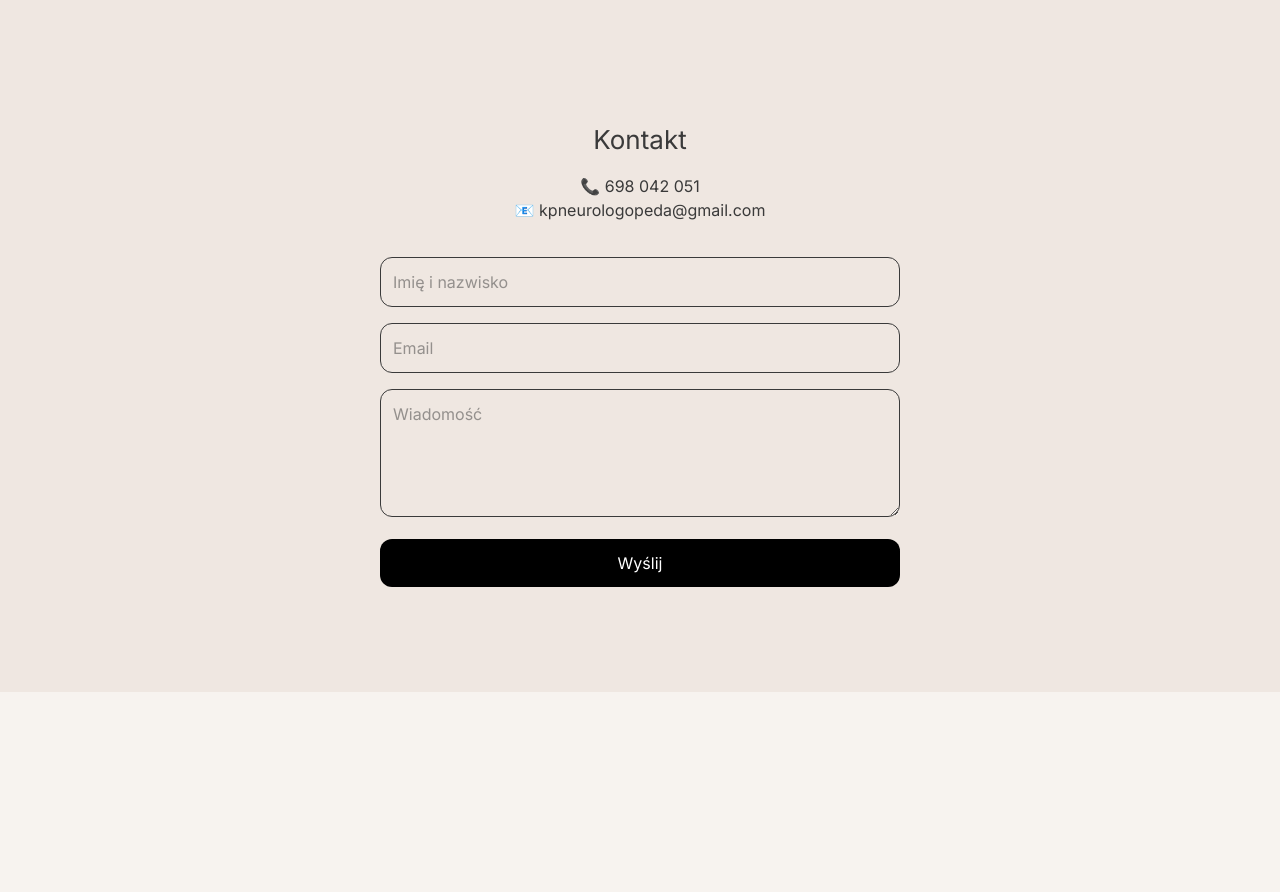
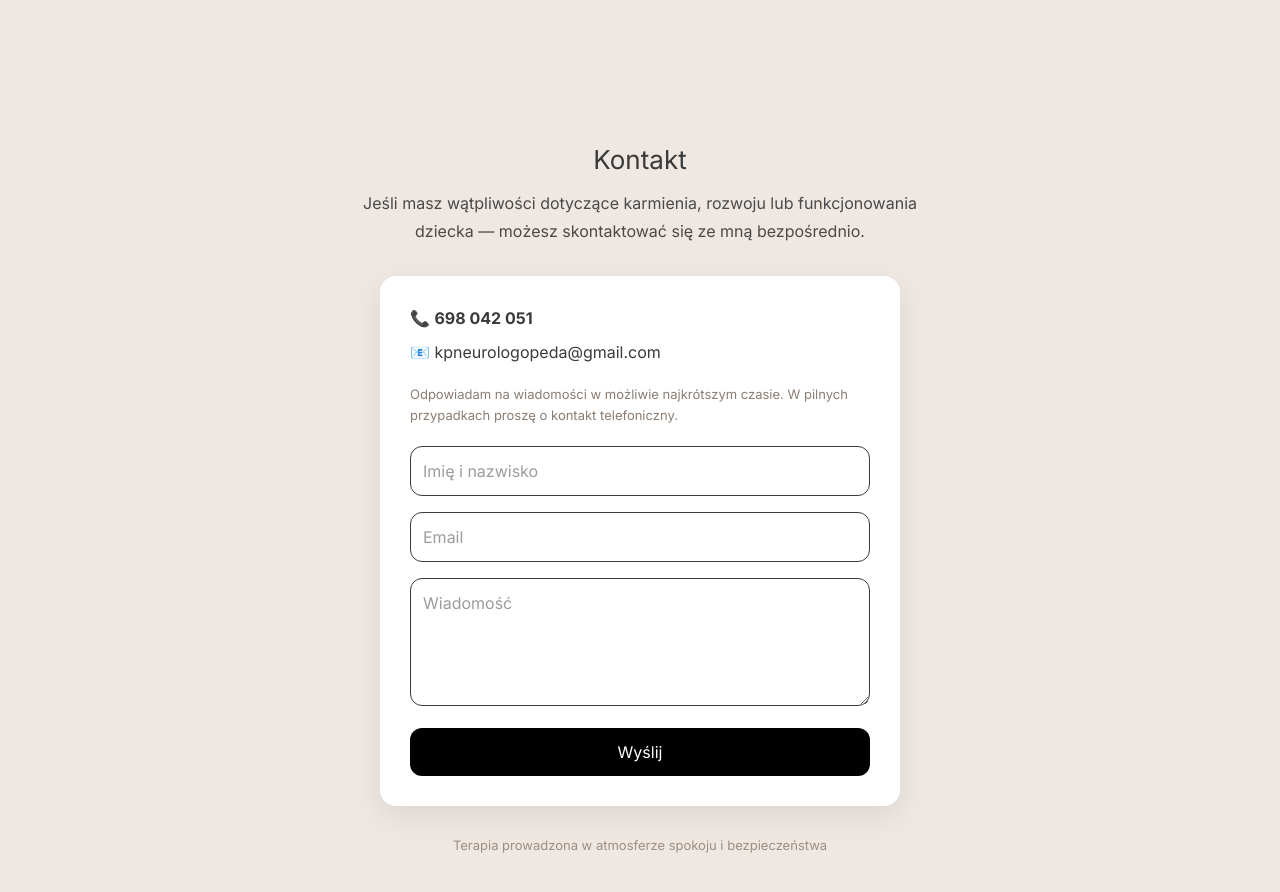
Before and after one commit to mateuszpuchala86-bit/neurologopeda-site, a Next.js app: page / in a window 1280 px wide. Shown: the part 3820-4712 px from the top of the page. Before the commit the page ends 4512 px from the top, so only its background shows below. Built offline with nearby package versions, Linux system fonts and the light colour scheme.

Commit message:
premium contact section redesign

```diff
--- a/src/app/page.js
+++ b/src/app/page.js
@@ -337,20 +337,64 @@ export default function Home() {
 {/* KONTAKT */}
 <section id="kontakt" style={{
   background: "#EFE7E1",
-        padding: "70px 20px",
+  padding: "90px 20px",
   textAlign: "center"
 }}>
-        <h2 style={{ fontSize: "26px" }}>Kontakt</h2>
 
-        <p style={{ marginTop: "15px" }}>📞 698 042 051</p>
-        <p>📧 kpneurologopeda@gmail.com</p>
+  <h2 style={{ fontSize: "26px", marginBottom: "10px" }}>
+    Kontakt
+  </h2>
 
+  <p style={{
+    maxWidth: "600px",
+    margin: "0 auto 30px",
+    lineHeight: "1.8",
+    fontSize: "16px",
+    color: "#4A4A4A"
+  }}>
+    Jeśli masz wątpliwości dotyczące karmienia, rozwoju lub funkcjonowania dziecka —
+    możesz skontaktować się ze mną bezpośrednio.
+  </p>
+
+  {/* KONTAKT BOX */}
   <div style={{
     maxWidth: "520px",
-          margin: "35px auto"
+    margin: "0 auto",
+    background: "white",
+    padding: "30px",
+    borderRadius: "16px",
+    boxShadow: "0 10px 30px rgba(0,0,0,0.08)",
+    textAlign: "left"
   }}>
+
+    <p style={{ marginBottom: "10px" }}>📞 <b>698 042 051</b></p>
+    <p style={{ marginBottom: "20px" }}>📧 kpneurologopeda@gmail.com</p>
+
+    <p style={{
+      fontSize: "13px",
+      color: "#8B7D73",
+      marginBottom: "20px",
+      lineHeight: "1.6"
+    }}>
+      Odpowiadam na wiadomości w możliwie najkrótszym czasie.
+      W pilnych przypadkach proszę o kontakt telefoniczny.
+    </p>
+
+    <div style={{ marginTop: "10px" }}>
       <ContactForm />
     </div>
+
+  </div>
+
+  {/* MINI TRUST */}
+  <p style={{
+    marginTop: "30px",
+    fontSize: "13px",
+    color: "#9C8F85"
+  }}>
+    Terapia prowadzona w atmosferze spokoju i bezpieczeństwa
+  </p>
+
 </section>
 
     </main>
```
Lines whose indentation alone changed are shown as unchanged.
